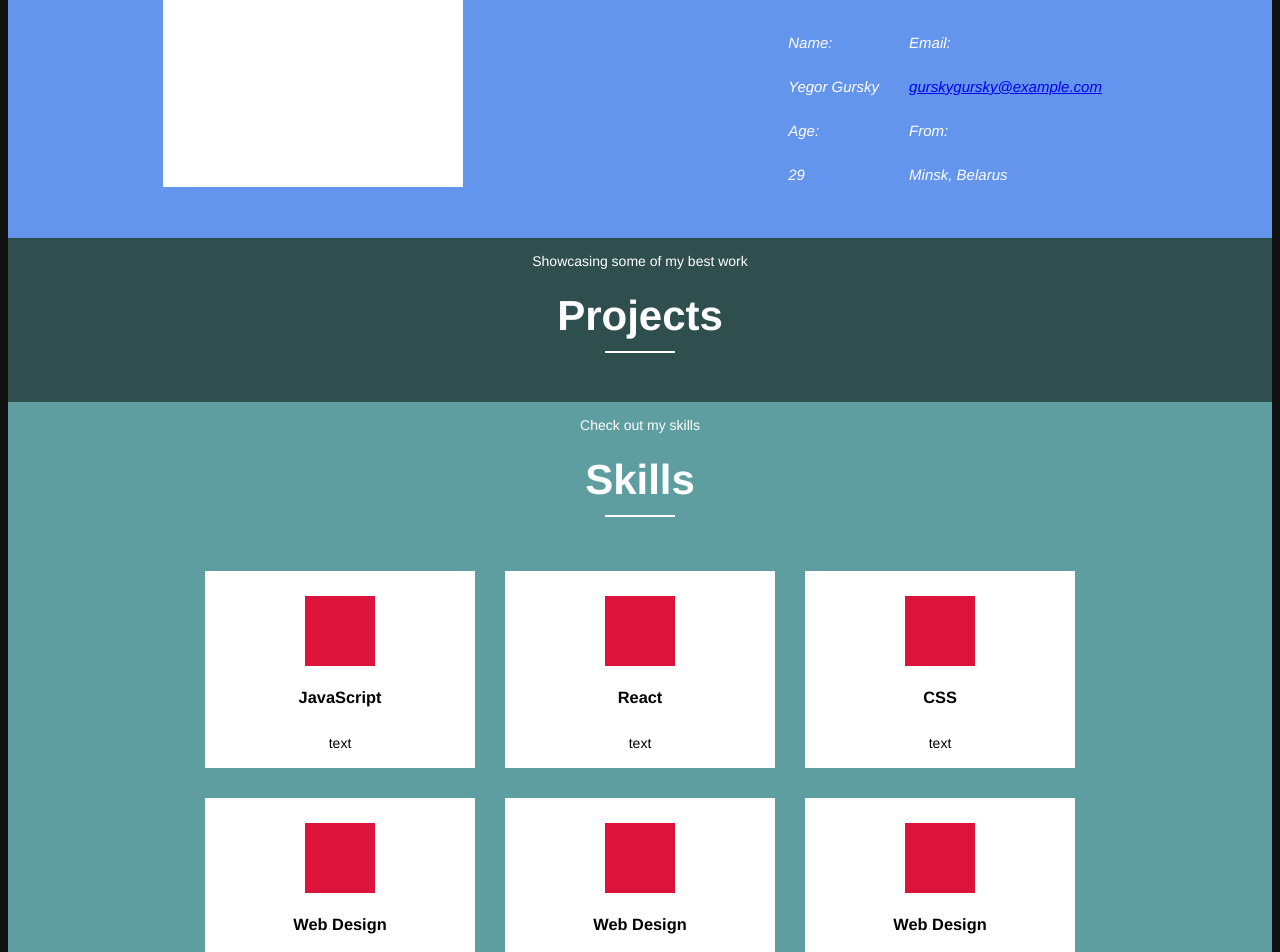
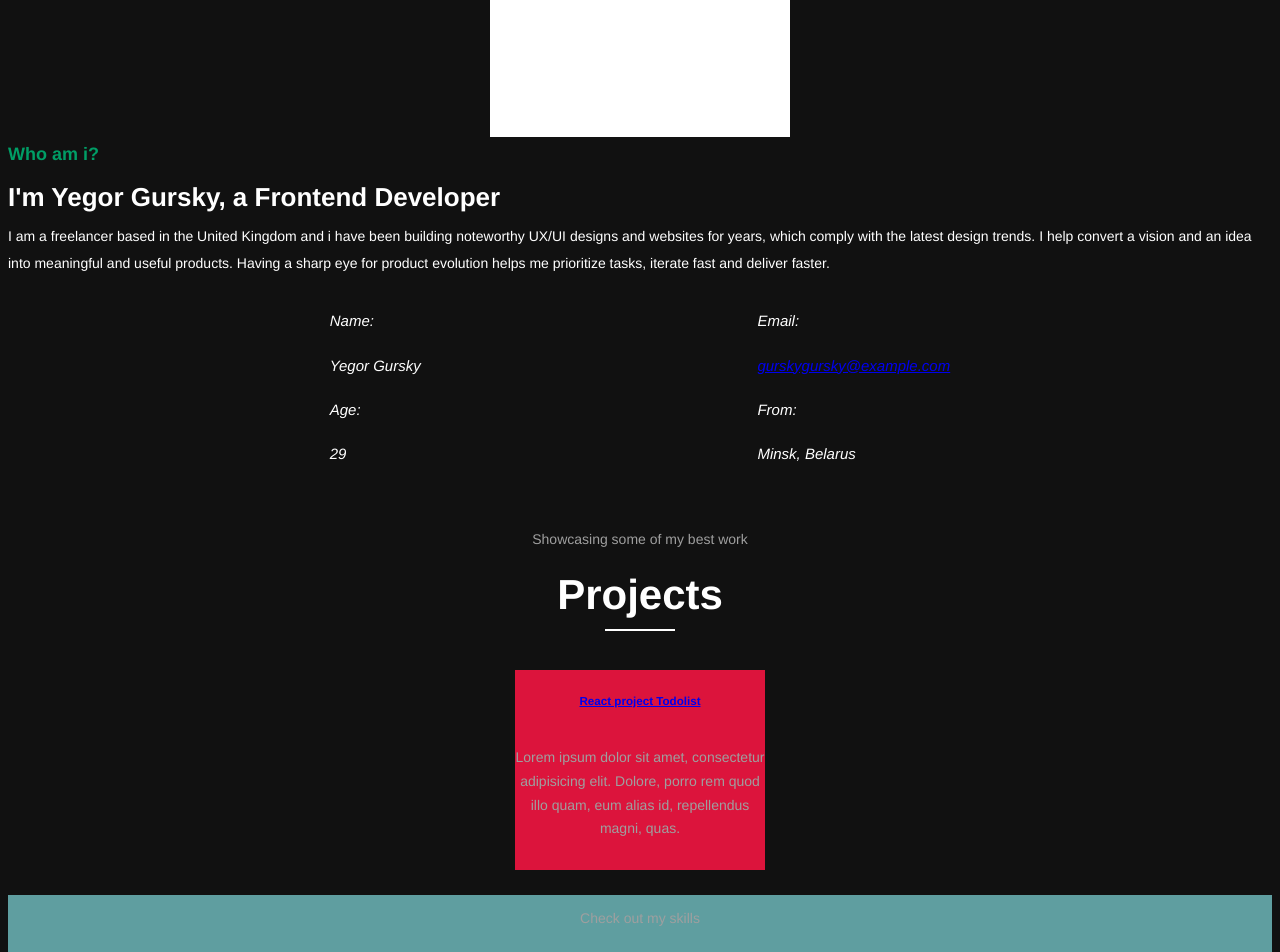
Before and after one commit to gurskygursky/portfolio, a React (Create React App) app: page / in a window 1280 px wide. Shown: the part 380-1332 px from the top of the page. Built offline with nearby package versions, Linux system fonts and the light colour scheme.

Commit message:
refactoring layout and style components about, projects and skills

```diff
--- a/src/common/header/Header.module.css
+++ b/src/common/header/Header.module.css
@@ -30,4 +30,5 @@
     margin-top: 0;
     margin-bottom: 15px;
     font-size: 14px;
+    color: #9f9f9f;
 }
--- a/src/components/about/About.js
+++ b/src/components/about/About.js
@@ -18,7 +18,7 @@ export const About = () => {
                         <h2 className={style.contentSubtitle}>Who am i?</h2>
                         <h6 className={style.contentTitle}>I'm Yegor Gursky, a Frontend Developer</h6>
                         <div className={style.contentDescription}>
-                            <p>I am a freelancer based in the Belarus. </p>
+                            <p>I am a freelancer based in the United Kingdom and i have been building noteworthy UX/UI designs and websites for years, which comply with the latest design trends. I help convert a vision and an idea into meaningful and useful products. Having a sharp eye for product evolution helps me prioritize tasks, iterate fast and deliver faster. </p>
                         </div>
                     </div>
                     <div className={style.contentContact}>
--- a/src/components/about/About.module.css
+++ b/src/components/about/About.module.css
@@ -1,5 +1,5 @@
 .content {
-    background-color: cornflowerblue;
+    /*background-color: cornflowerblue;*/
     height: max-content;
     display: flex;
     align-items: center;
@@ -40,14 +40,33 @@
 .contentBlock {
 
 }
+.contentBlock h2 {
+    margin: 0;
+}
+.contentBlock h6 {
+    margin: 0;
+
+}
 
 .contentSubtitle {
+    color: #009e66;
+    font-size: 18px;
+    margin-bottom: 15px;
+}
+
+.contentBlock h6 {
+    margin: 0;
 
 }
+
 .contentTitle {
     position: relative;
+    font-size: 26px;
+    margin-bottom: 15px;
 }
-
+.contentDescription p {
+    margin: 0;
+}
 
 .contentInfo {
     display: flex;
--- a/src/components/projects/Projects.js
+++ b/src/components/projects/Projects.js
@@ -8,6 +8,26 @@ export const Projects = () => {
             <Header description={"Showcasing some of my best work"}
                     title={"Projects"}
             />
+            <div className={style.contentPost}>
+                <div className={style.contentImg}><a className={style.img} href="#0">
+                    {/*<img className={style.imgCard} src="img/post-1.jpg" alt="Blog post"/>*/}
+                        {/*<span className={style.contentDate}>11 Dec, 20</span>*/}
+                </a>
+                    <div className={style.contentPost}>
+                        <a href="#0">
+                            <h5 className={style.contentTitle}>React project Todolist</h5>
+                        </a>
+                        <p className={style.contentDescription}>Lorem ipsum dolor sit amet, consectetur adipisicing elit.
+                            Dolore, porro rem quod illo quam, eum alias id, repellendus magni, quas.</p>
+                    </div>
+                </div>
+            </div>
+
+            {/*<div className={style.content}>*/}
+            {/*    <h3>Todolist</h3>*/}
+            {/*    <span className={style.description}></span>*/}
+            {/*</div>*/}
+
         </div>
     );
 }
--- a/src/components/projects/Projects.module.css
+++ b/src/components/projects/Projects.module.css
@@ -1,5 +1,5 @@
 .container {
-    background-color: darkslategrey ;
+    /*background-color: darkslategrey;*/
     height: 100vh;
     display: flex;
     flex-flow: column;
@@ -16,9 +16,25 @@
     align-content: center;
 }
 .sectionProjects {
-    width: 80%;
+    width: 100%;
     display: flex;
     flex-flow: row;
     justify-content: space-evenly ;
 
 }
+.contentPost {
+    width: 250px;
+    background-color: crimson;
+    color: #ffffff;
+    display: flex;
+    flex-direction: column;
+    align-items: center;
+    text-align: center;
+    margin-bottom: 15px;
+}
+.contentDescription {
+    font-size: 14px;
+    font-weight: 400;
+    line-height: 1.7;
+    color: #9f9f9f;
+}
--- a/src/components/skills/Skills.js
+++ b/src/components/skills/Skills.js
@@ -11,25 +11,31 @@ export const Skills = () => {
                     title={"Skills"}
             />
             <div className={style.skillSection}>
-                <Skill title={'JavaScript'}
-                       description={'text'}
-                />
-                <Skill title={'React'}
-                       description={'text'}
-                />
-                <Skill title={'CSS'}
-                       description={'text'}
+                <Skill title={'HTML/CSS'}
+                       description={'Lorem ipsum dolor sit amet, consectetur adipisicing elit.\n' +
+                       '                            Dolore, porro rem quod illo quam, eum alias id, repellendus magni, quas.'}
                 />
                 <Skill title={'Web Design'}
-                       description={'text'}
+                       description={'Lorem ipsum dolor sit amet, consectetur adipisicing elit.\n' +
+                       '                            Dolore, porro rem quod illo quam, eum alias id, repellendus magni, quas.'}
+                />
+                <Skill title={'JavaScript'}
+                       description={'Lorem ipsum dolor sit amet, consectetur adipisicing elit.\n' +
+                       '                            Dolore, porro rem quod illo quam, eum alias id, repellendus magni, quas.'}
+                />
+                <Skill title={'React JS'}
+                       description={'Lorem ipsum dolor sit amet, consectetur adipisicing elit.\n' +
+                       '                            Dolore, porro rem quod illo quam, eum alias id, repellendus magni, quas.'}
                        className={style.item}
                 />
-                <Skill title={'Web Design'}
-                       description={'text'}
+                <Skill title={'TypeScript'}
+                       description={'Lorem ipsum dolor sit amet, consectetur adipisicing elit.\n' +
+                       '                            Dolore, porro rem quod illo quam, eum alias id, repellendus magni, quas.'}
                        className={style.item}
                 />
-                <Skill title={'Web Design'}
-                       description={'text'}
+                <Skill title={'Express.js'}
+                       description={'Lorem ipsum dolor sit amet, consectetur adipisicing elit.\n' +
+                       '                            Dolore, porro rem quod illo quam, eum alias id, repellendus magni, quas.'}
                        className={style.item}
                 />
             </div>
--- a/src/components/skills/skill/Skill.module.css
+++ b/src/components/skills/skill/Skill.module.css
@@ -1,7 +1,8 @@
 .content {
     width: 250px;
-    background-color: white;
-    color: black;
+    /*background-color: white;*/
+    background-color: #343a40;
+    color: #ffffff;
     display: flex;
     flex-direction: column;
     align-items: center;
```
